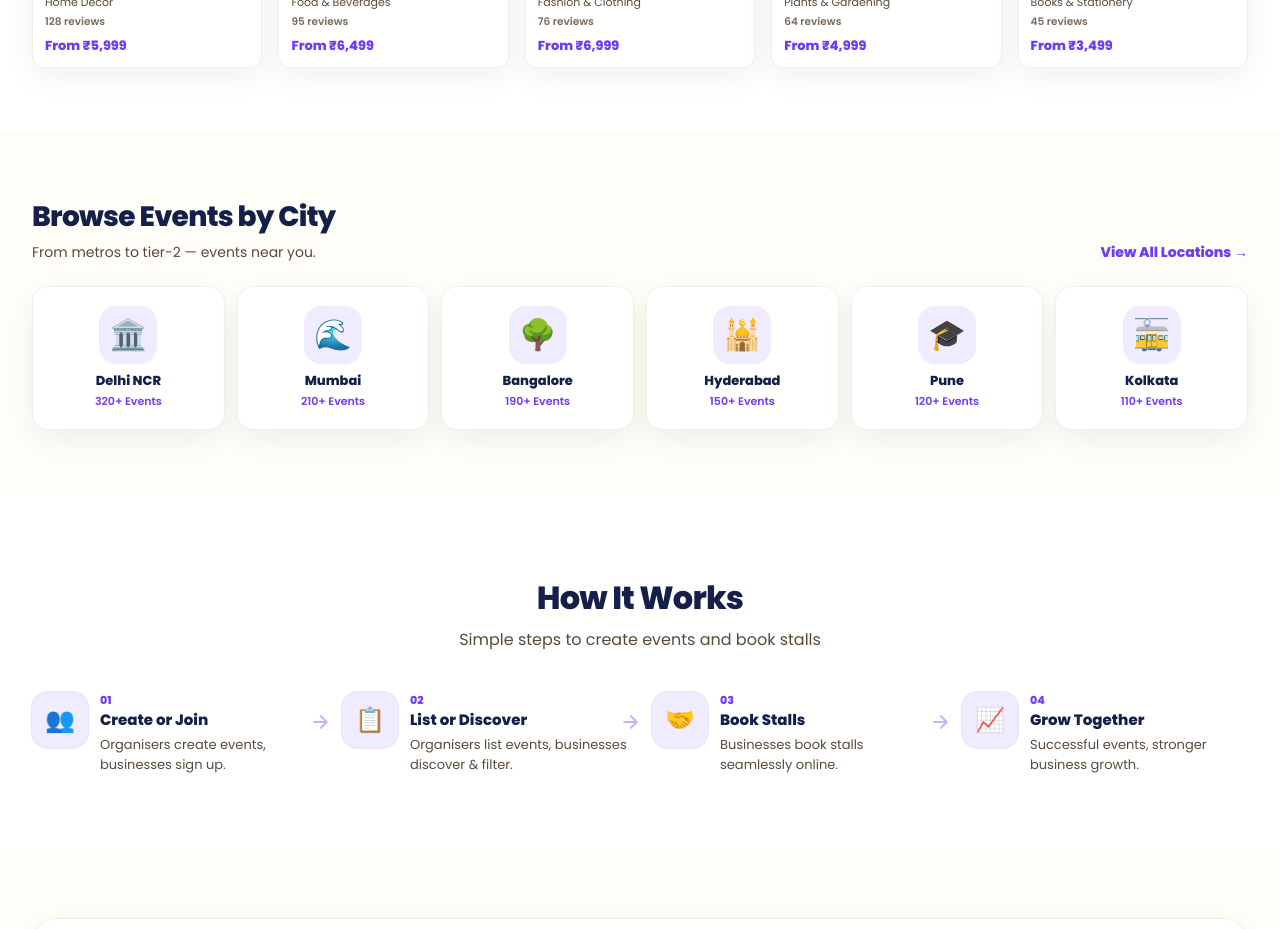
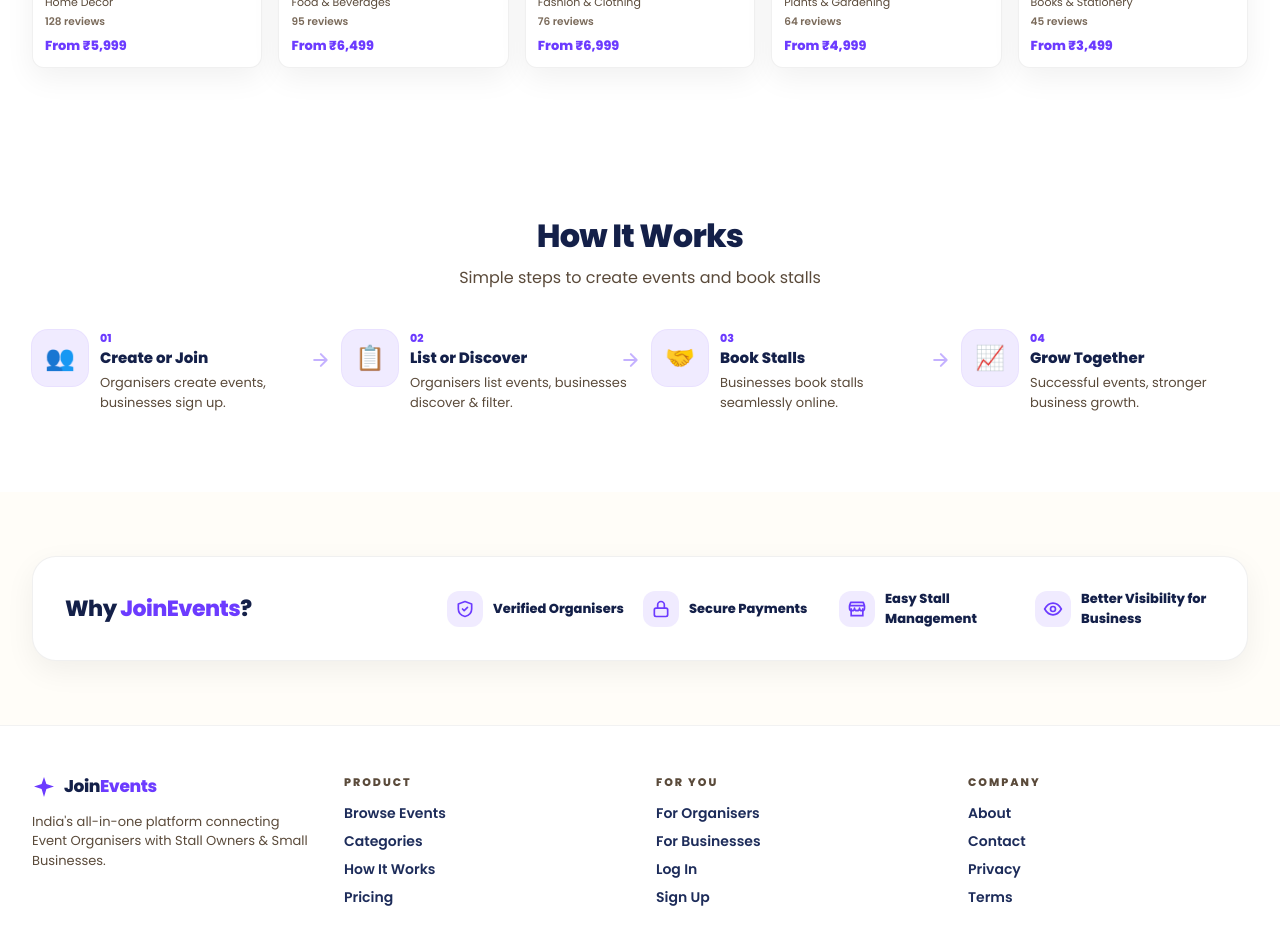
Before and after one commit to uhtech28/joinevent, a Next.js app in the folder apps/web/: page / in a window 1280 px wide. Shown: the part 2260-3189 px from the top of the page. Built offline with nearby package versions, Linux system fonts and the light colour scheme; no server answers.

Commit message:
fix(landing): drop Browse Events by City block
City counts were placeholder data and the section felt like filler
between Top Rated Stalls and How It Works. Page now flows from the
stall row straight into the How It Works steps.

```diff
--- a/apps/web/src/app/page.tsx
+++ b/apps/web/src/app/page.tsx
@@ -15,7 +15,6 @@ export default function HomePage() {
         <FeaturedEvents />
         <FeaturedProducts />
         <TopRatedStalls />
-        <BrowseByCity />
         <HowItWorks />
         <WhyJoinEvents />
       </main>
@@ -641,65 +640,6 @@ function StallCard({ stall }: { stall: ShowcaseStall }) {
 }
 
 // =============================================================
-// BROWSE BY CITY — 6 city tiles.
-// =============================================================
-const CITIES = [
-  { name: 'Delhi NCR', count: '320+ Events', emoji: '🏛️' },
-  { name: 'Mumbai', count: '210+ Events', emoji: '🌊' },
-  { name: 'Bangalore', count: '190+ Events', emoji: '🌳' },
-  { name: 'Hyderabad', count: '150+ Events', emoji: '🕌' },
-  { name: 'Pune', count: '120+ Events', emoji: '🎓' },
-  { name: 'Kolkata', count: '110+ Events', emoji: '🚋' },
-] as const;
-
-function BrowseByCity() {
-  return (
-    <section id="cities" className="bg-cream-50 py-14 sm:py-16">
-      <div className="mx-auto max-w-7xl px-4 sm:px-6 lg:px-8">
-        <div className="flex flex-wrap items-end justify-between gap-3">
-          <div>
-            <h2 className="text-[24px] font-extrabold tracking-tight text-navy-800 sm:text-[28px]">
-              Browse Events by City
-            </h2>
-            <p className="mt-1 text-sm text-ink-500">
-              From metros to tier-2 — events near you.
-            </p>
-          </div>
-          <Link
-            href="/login"
-            className="text-sm font-extrabold text-brand-purple hover:underline"
-          >
-            View All Locations →
-          </Link>
-        </div>
-
-        <div className="mt-6 grid grid-cols-2 gap-3 sm:grid-cols-3 lg:grid-cols-6">
-          {CITIES.map((c) => (
-            <Link
-              key={c.name}
-              href="/login"
-              className="group flex flex-col items-center gap-2 rounded-2xl border border-black/[0.06] bg-white p-5 text-center shadow-soft transition hover:-translate-y-0.5 hover:border-brand-purple/30 hover:shadow-card-hover"
-            >
-              <span className="flex h-14 w-14 items-center justify-center rounded-2xl bg-brand-purple/10 text-3xl ring-1 ring-brand-purple/10">
-                {c.emoji}
-              </span>
-              <div>
-                <div className="text-[13px] font-extrabold text-navy-800">
-                  {c.name}
-                </div>
-                <div className="mt-0.5 text-[11px] font-semibold text-brand-purple">
-                  {c.count}
-                </div>
-              </div>
-            </Link>
-          ))}
-        </div>
-      </div>
-    </section>
-  );
-}
-
-// =============================================================
 // HOW IT WORKS
 // =============================================================
 const STEPS = [
```
